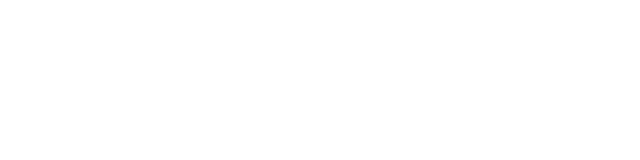
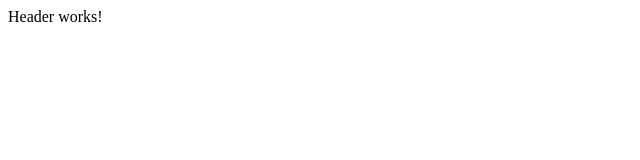
Before and after one commit to ruipimentel/conduit-vue, a Vue app: page / in a window 1280 px wide. Shown: the top 160 px of the page, without its empty margins (0-640 px from the left). Built offline with nearby package versions, Linux system fonts and the light colour scheme.

Commit message:
Cria o componente `Header` em branco.

```diff
--- a/src/App.vue
+++ b/src/App.vue
@@ -1,12 +1,15 @@
 <template>
   <div id="app">
+    <Header />
   </div>
 </template>
 
 <script>
+import Header from './components/Header';
 export default {
   name: 'App',
   components: {
+    Header
   }
 }
 </script>
--- /dev/null
+++ b/src/components/Header.vue
@@ -0,0 +1,13 @@
+<template>
+  <div>
+    Header works!
+  </div>
+</template>
+
+<script>
+  export default {
+  }
+</script>
+
+<style scoped>
+</style>
```
